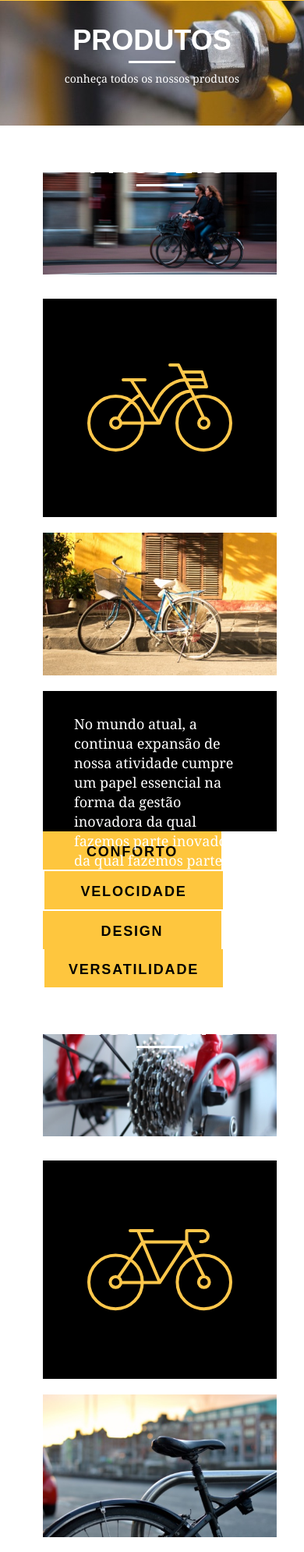
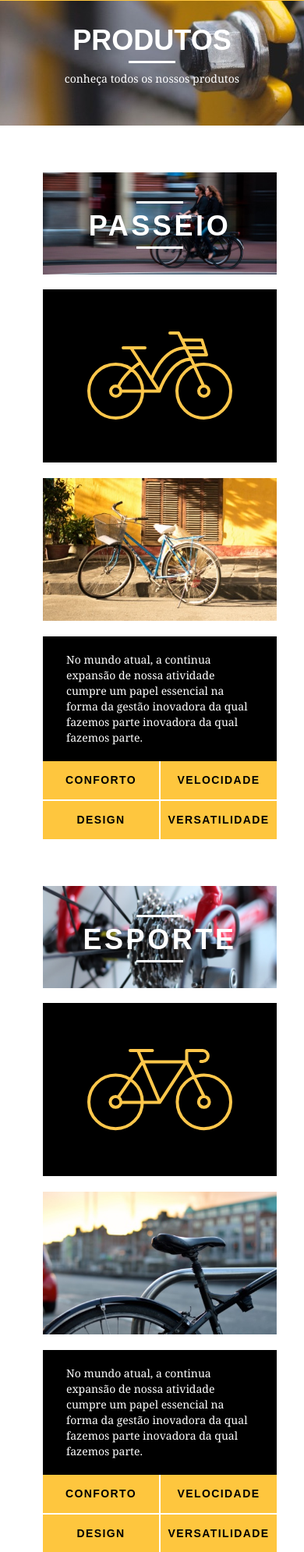
Before and after one commit to tyson-neves/Bikcraft, a PHP site: page /produtos.html in a window 390 px wide. Shown: the part 263-2253 px from the top of the page at 78% size. Run offline with PHP 8.4, Linux system fonts and the light colour scheme.

Commit message:
Finalizando o responsivo
Terminando a parte de responsividade do bikcraft com portfolio e contato.

```diff
--- a/css/portfolio.css
+++ b/css/portfolio.css
@@ -1,5 +1,5 @@
 .interna_portfolio {
-    background:  url("../img/bg-portfolio.jpg") no-repeat center;
+    background: url(/img/bg-portfolio.jpg) no-repeat center;
     background-size: cover;
 }
 
--- a/css/responsivo.css
+++ b/css/responsivo.css
@@ -22,7 +22,27 @@
 	height: 26px;
 }
 
+	/* Produtos */
+.produtos_item h2 {
+	top: -150px;
+
 }
+.produto_icone {
+	padding: 41px 0;
+}
+.produto_info p {
+   	font-size: 14px;
+    line-height: 25px;
+    height: 122px;
+    padding: 20px 30px;
+}
+.produto_info ul li {
+   	width: 181px;
+    height: 49px;
+}
+}
+
+/* Final do estilo para tablets */
 
 
 /* Estilos para smartphone */
@@ -102,4 +122,41 @@
 	line-height: 25px;
 }
 
+	/* Produtos */
+.produtos_item h2 {
+		top: -100px;
+		margin-bottom: -68px;
 }
+.produto_icone {
+		padding: 41px 0;
+}
+.produto_info p {
+		font-size: 14px;
+		line-height: 20px;
+		height: auto;
+		padding: 20px 30px;
+}
+.produto_info ul li {
+		width: 149px;
+		height: 49px;
+		font-size: 14px;
+		line-height: 20px;
+		padding-top: 14px;
+
+}
+.form {
+	padding-right: 0px;
+
+}
+.orcamento_dados ul {
+    padding-right: 0px;
+}
+
+/* Contato */
+.contato_form {
+	padding-right: 0px;
+	margin-bottom: 40px;
+
+}
+}
+/* Final do  estilos para smartphone */
--- a/portfolio.html
+++ b/portfolio.html
@@ -8,6 +8,7 @@
         <link rel="stylesheet" href="css/reset.css">
         <link rel="stylesheet" href="css/grid.css">
         <link rel="stylesheet" href="css/style.css">
+        <link rel="stylesheet" href="css/portfolio.css">
         <link rel="stylesheet" href="css/responsivo.css">
 
     </head>
```
